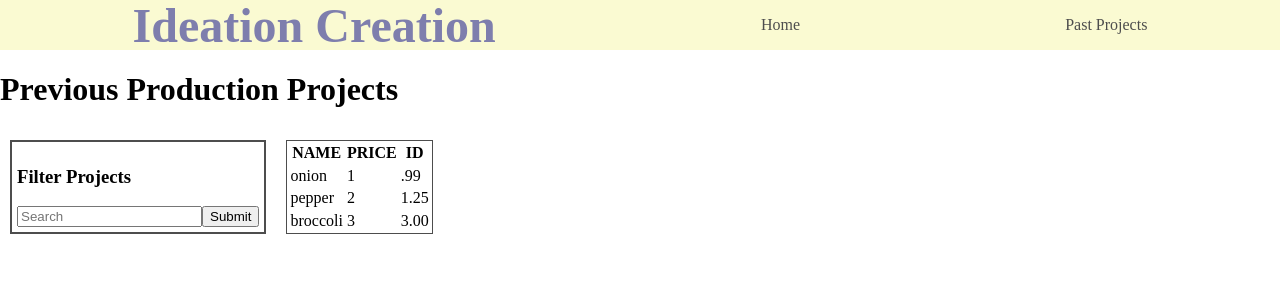
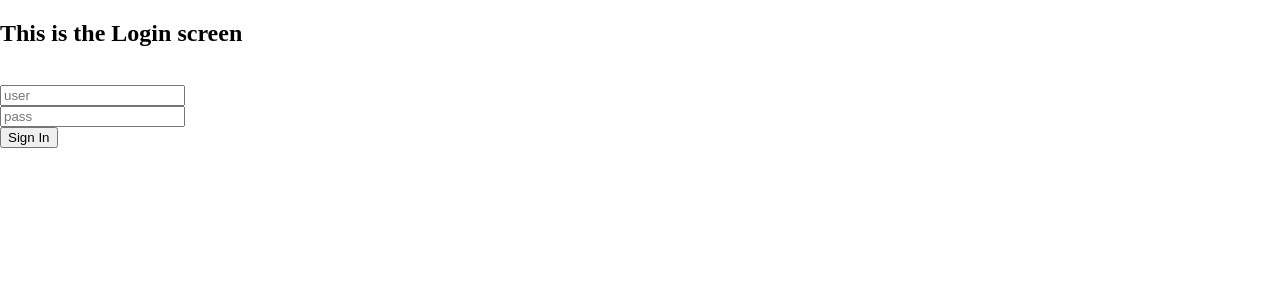
Before and after one commit to velocirabbit30/ideationcreation, a React app: page /projects in a window 1280 px wide. Shown: the top 300 px of the page. Built offline with nearby package versions, Linux system fonts and the light colour scheme.

Commit message:
changing state to using the "LOGIN_USER" action

```diff
--- a/client/components/login.jsx
+++ b/client/components/login.jsx
@@ -1,8 +1,29 @@
-import React from 'react';
+import React, { useContext } from 'react';
+import { Store } from '../state/reducers/userReducer.js'
+import { LOGIN_USER } from '../state/constants.js';
 
 
 function Login(){
-    return <h2>Login</h2>
+    const { dispatch, state: {isLoggedIn} } = useContext(Store);
+    return (
+            <div>
+        <form>
+            <h2>This is the Login screen</h2>
+            <br />
+            <input id="user" name="user" placeholder="user" type="text"/>
+            <br />
+            <input id="pass" name="pass" placeholder="pass" type="text"/>
+            <br />
+        </form>
+            <button onClick ={
+                (e)=> {
+                    dispatch({ type: LOGIN_USER, payload: true});
+                }
+            }
+                id="submit" type="submit">Sign In</button>
+        </div>
+
+    );
 }
 
 export default Login;
--- a/client/state/reducers/userReducer.js
+++ b/client/state/reducers/userReducer.js
@@ -2,7 +2,7 @@ import { REGISTER_USER, LOGIN_USER, LOGOUT_USER } from "../constants";
 import React from "react";
 
 const initialState = {
-  isLoggedIn: true,
+  isLoggedIn: false,
   errorMessage: ""
 };
 
@@ -12,7 +12,7 @@ const UserReducer = (state, action) => {
             return { ...state, newUser: true };
 
         case LOGIN_USER:
-            return {...state, isLoggedIn: true};
+            return {...state, isLoggedIn: action.payload};
 
         case LOGOUT_USER:
             return { ...state, isLoggedIn: false };
```
Also changed, not shown: client/state/constants.js (line endings or trailing spaces).
